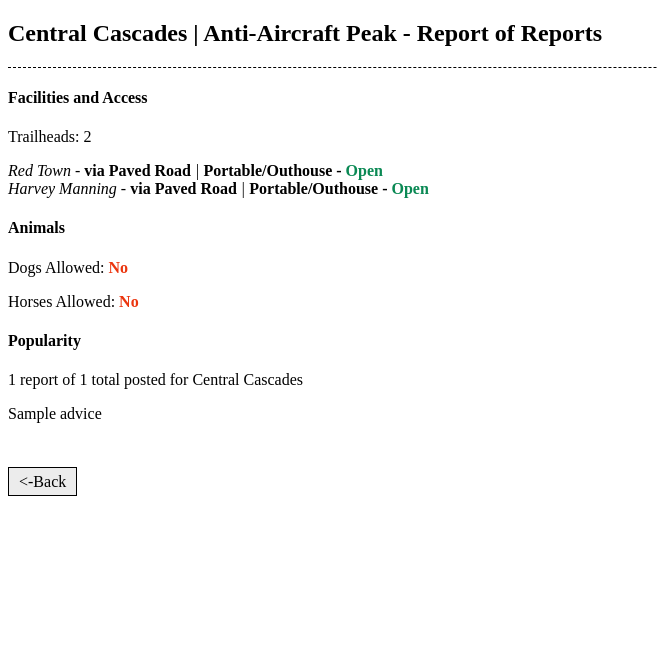
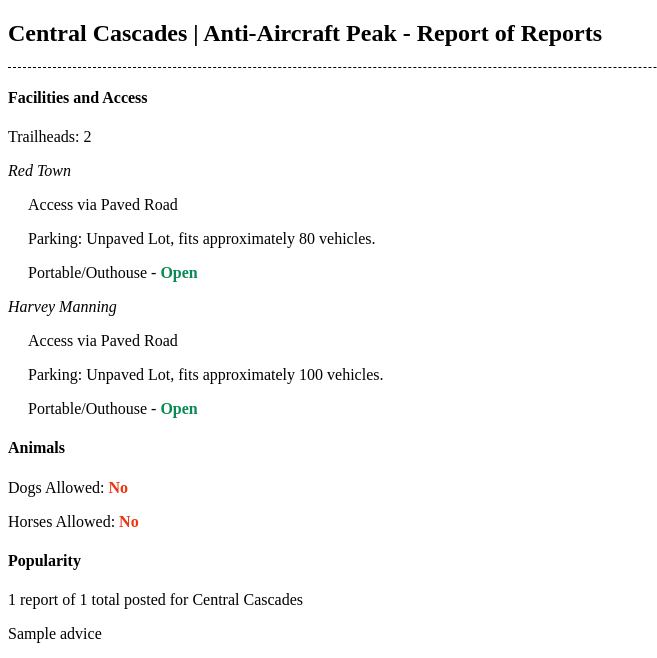
Before and after one commit to kris71990/crowd-watch, a Django app: template trails/templates/trails/trail_summary.html in a window 1280 px wide. Shown: the part 91-749 px from the top of the page, without its empty margins (0-657 px from the left). Before the commit the page ends 587 px from the top, so only its background shows below. Run offline with Django 3.2, Linux system fonts and the light colour scheme; data comes from the database, SQL or seed files in the repository; tables that the repository leaves empty hold one stand-in row (values such as "Sample post"); the template is opened without the code that fills it: values that come from a table or form of the project are taken from there, most other values are stand-ins (such as "Sample title", 1, 10 or a date in 2020).

Commit message:
remove unecessary fields from forms, display trailhead data in trail summary

```diff
--- a/trails/forms.py
+++ b/trails/forms.py
@@ -5,13 +5,12 @@ from datetime import datetime
 class TrailForm(ModelForm):
   class Meta:
     model = Trail
-    fields = ['region', 'name', 'coordinates', 'length_json', 'elevation_gain_json']
+    fields = ['region', 'name', 'coordinates']
 
 class TrailheadForm(ModelForm):
   class Meta:
     model = Trailhead
-    fields = ('region', 'trails', 'name', 'coordinates', 'access', 'access_distance',
-              'pkg_type', 'pkg_capacity', 'bathroom_type', 'bathroom_status')
+    fields = ('region', 'trails', 'name', 'coordinates')
 
 class TrailheadAssociationForm(ModelForm):
   class Meta:
--- a/trails/static/trails/trail_summary.css
+++ b/trails/static/trails/trail_summary.css
@@ -1,5 +1,9 @@
-li {
+#trailhead_name {
   font-style: italic;
+}
+
+#trailhead_stats {
+  padding-left: 20px;
 }
 
 span {
--- a/trails/templates/trails/trail_summary.html
+++ b/trails/templates/trails/trail_summary.html
@@ -24,8 +24,14 @@
 
       <ul>
       {% for trailhead in trailheads %}
-        <li>{{ trailhead.name }} - <span>via {{ trailhead.get_access_display }}</span> |
-          <span>{{ trailhead.get_bathroom_type_display }} - <span class="approved_status">{{ trailhead.get_bathroom_status_display }}</span></span>
+        <li id="trailhead_name">{{ trailhead.name }}</li>
+        <li id="trailhead_stats">
+          <p>Access via {{ trailhead.get_access_display }}
+            {% if trailhead.access_distance %} {{ trailhead.access_distance }} {% endif %}
+            {% if trailhead.access_condition %}(latest conditions: {{ trailhead.get_access_condition_display }}){% endif %}
+          </p>
+          <p>Parking: {{ trailhead.get_pkg_type_display }}, fits approximately {{ trailhead.pkg_capacity }} vehicles.</p>
+          <p>{{ trailhead.get_bathroom_type_display }} - <span class="approved_status">{{ trailhead.get_bathroom_status_display }}</span></p>
         </li>
       {% endfor %}
       </ul>
```
